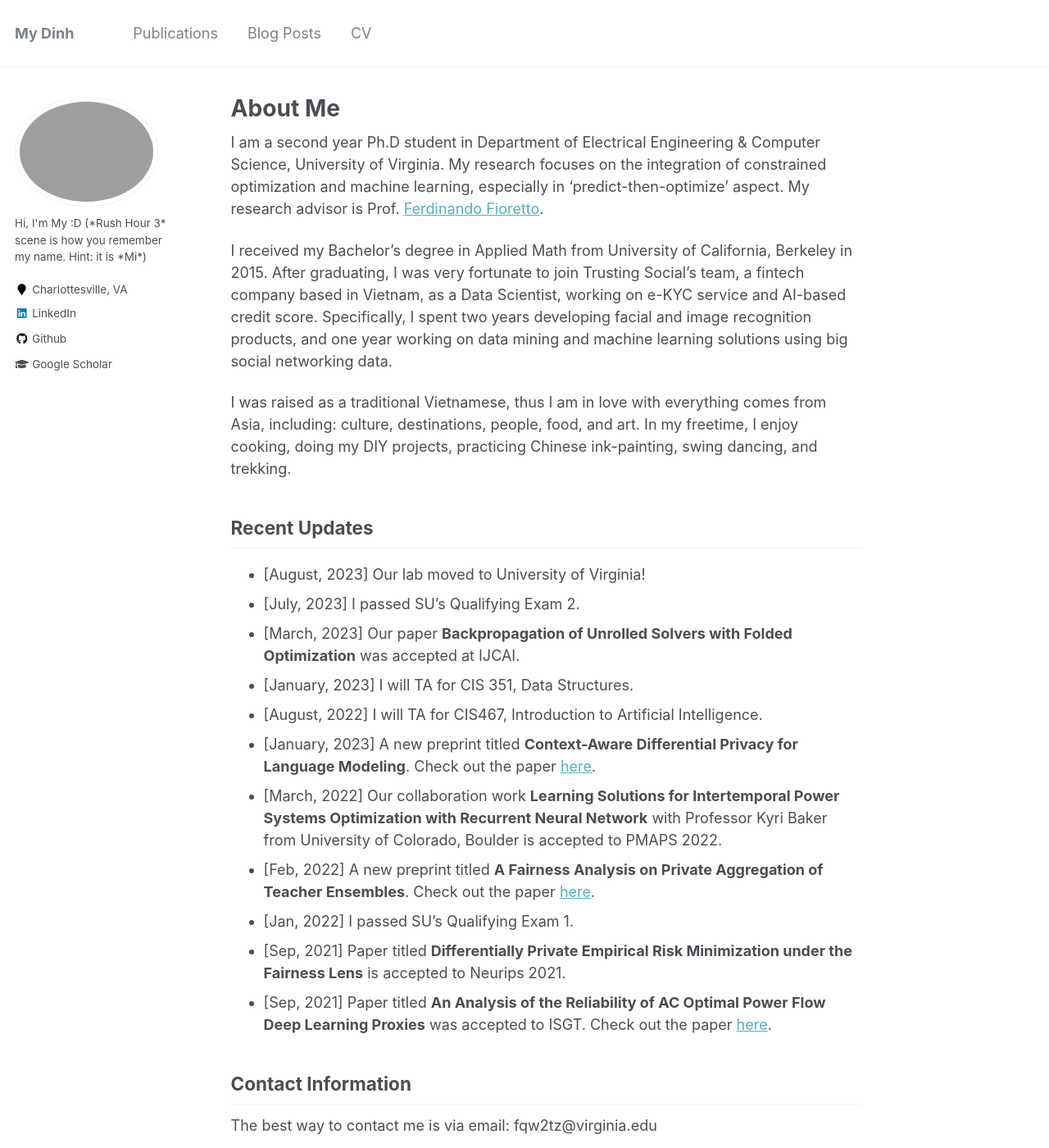
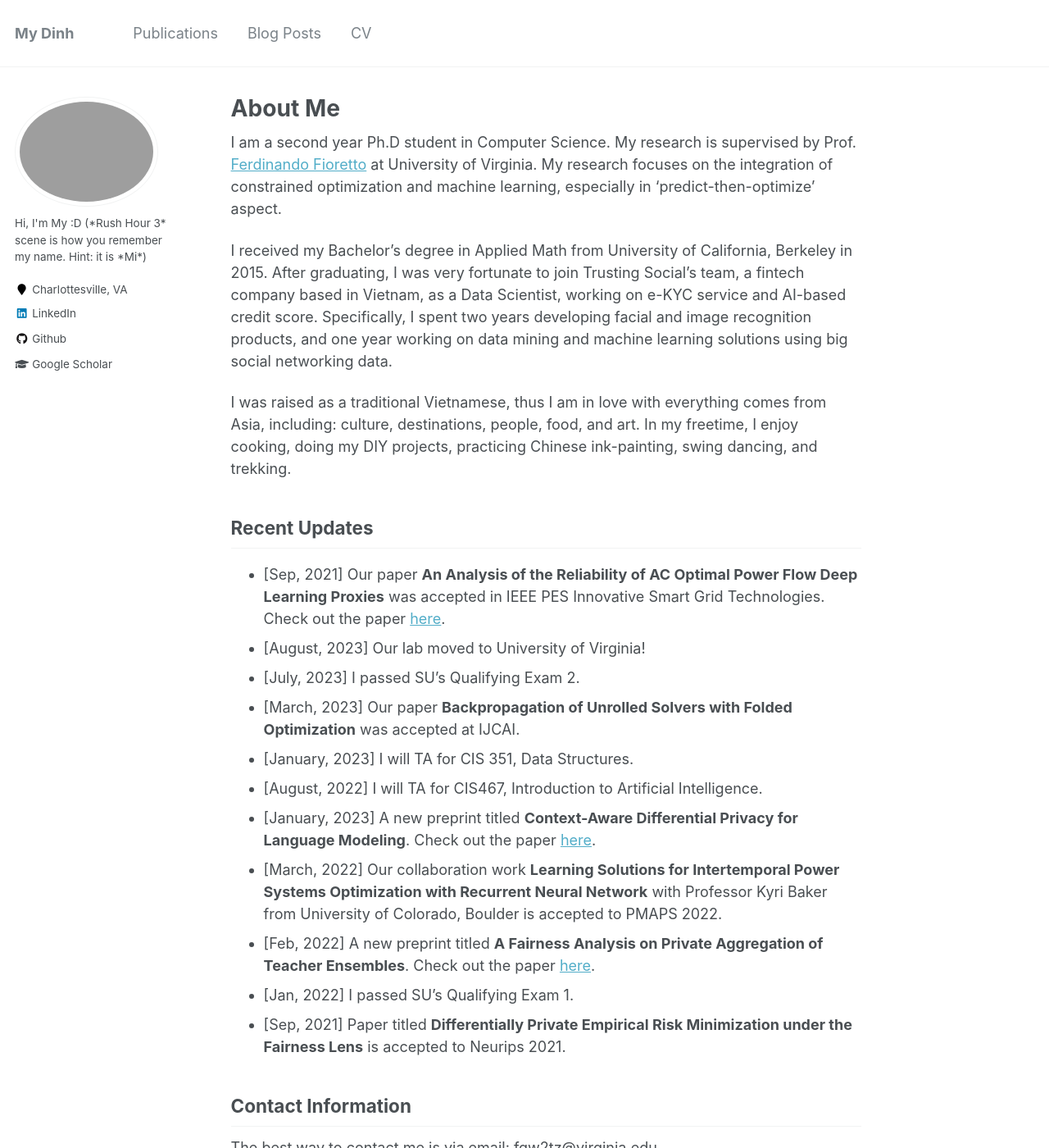
Before and after one commit to mdinh186/mdinh186.github.io, a Jekyll site: the page built from _pages/about.md, in a window 1280 px wide and 1400 px high. Shown: the whole window at 82% size. Built offline with Jekyll 4.4.1, drawn with Linux system fonts in a browser that asks for light colours.

Commit message:
fix intro

```diff
--- a/_pages/about.md
+++ b/_pages/about.md
@@ -8,13 +8,14 @@ redirect_from:
   - /about.html
 ---
 
-I am a second year Ph.D student in Department of Electrical Engineering & Computer Science, University of Virginia. My research focuses on the integration of constrained optimization and machine learning, especially in 'predict-then-optimize' aspect. My research advisor is Prof. [Ferdinando Fioretto](https://nandofioretto.github.io/).
+I am a second year Ph.D student in Computer Science. My research is supervised by Prof. [Ferdinando Fioretto](https://nandofioretto.github.io/) at University of Virginia. My research focuses on the integration of constrained optimization and machine learning, especially in 'predict-then-optimize' aspect.
 
 I received my Bachelor's degree in Applied Math from University of California, Berkeley in 2015. After graduating, I was very fortunate to join Trusting Social's team, a fintech company based in Vietnam, as a Data Scientist, working on e-KYC service and AI-based credit score. Specifically, I spent two years developing facial and image recognition products, and one year working on data mining and machine learning solutions using big social networking data.
 
 I was raised as a traditional Vietnamese, thus I am in love with everything comes from Asia, including: culture, destinations, people, food, and art. In my freetime, I enjoy cooking, doing my DIY projects, practicing Chinese ink-painting, swing dancing, and trekking.
 
 ## Recent Updates
+* [Sep, 2021] Our paper **An Analysis of the Reliability of AC Optimal Power Flow Deep Learning Proxies** was accepted in IEEE PES Innovative Smart Grid Technologies. Check out the paper [here](https://arxiv.org/pdf/2111.11168.pdf).
 * [August, 2023] Our lab moved to University of Virginia!
 * [July, 2023] I passed SU's Qualifying Exam 2.
 * [March, 2023] Our paper **Backpropagation of Unrolled Solvers with Folded Optimization** was accepted at IJCAI.
@@ -26,7 +27,6 @@ Power Systems Optimization with Recurrent Neural Network** with Professor Kyri B
 * [Feb, 2022] A new preprint titled **A Fairness Analysis on Private Aggregation of Teacher Ensembles**. Check out the paper [here](https://arxiv.org/pdf/2109.08630.pdf).
 * [Jan, 2022] I passed SU's Qualifying Exam 1.
 * [Sep, 2021] Paper titled **Differentially Private Empirical Risk Minimization under the Fairness Lens** is accepted to Neurips 2021.
-* [Sep, 2021] Paper titled **An Analysis of the Reliability of AC Optimal Power Flow Deep Learning Proxies** was accepted to ISGT. Check out the paper [here](https://arxiv.org/pdf/2111.11168.pdf).
 
 ## Contact Information
 
```
